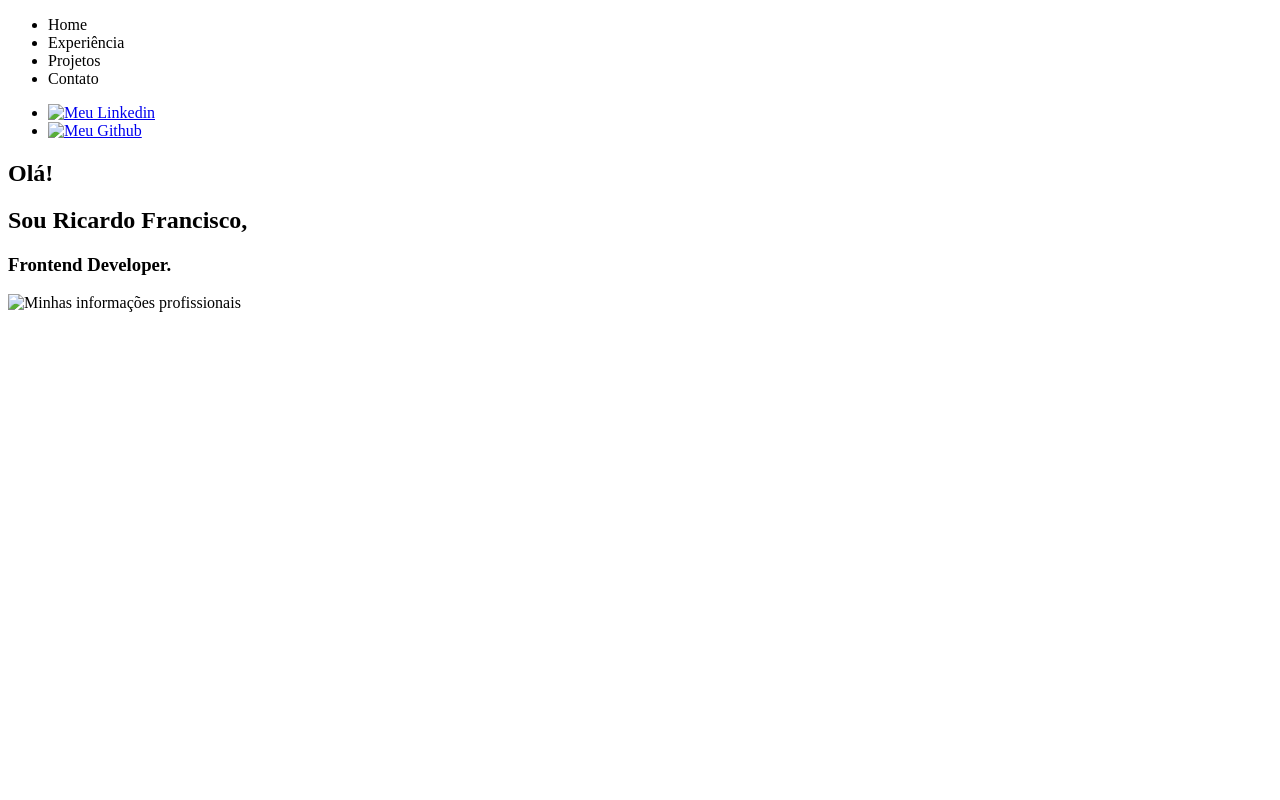
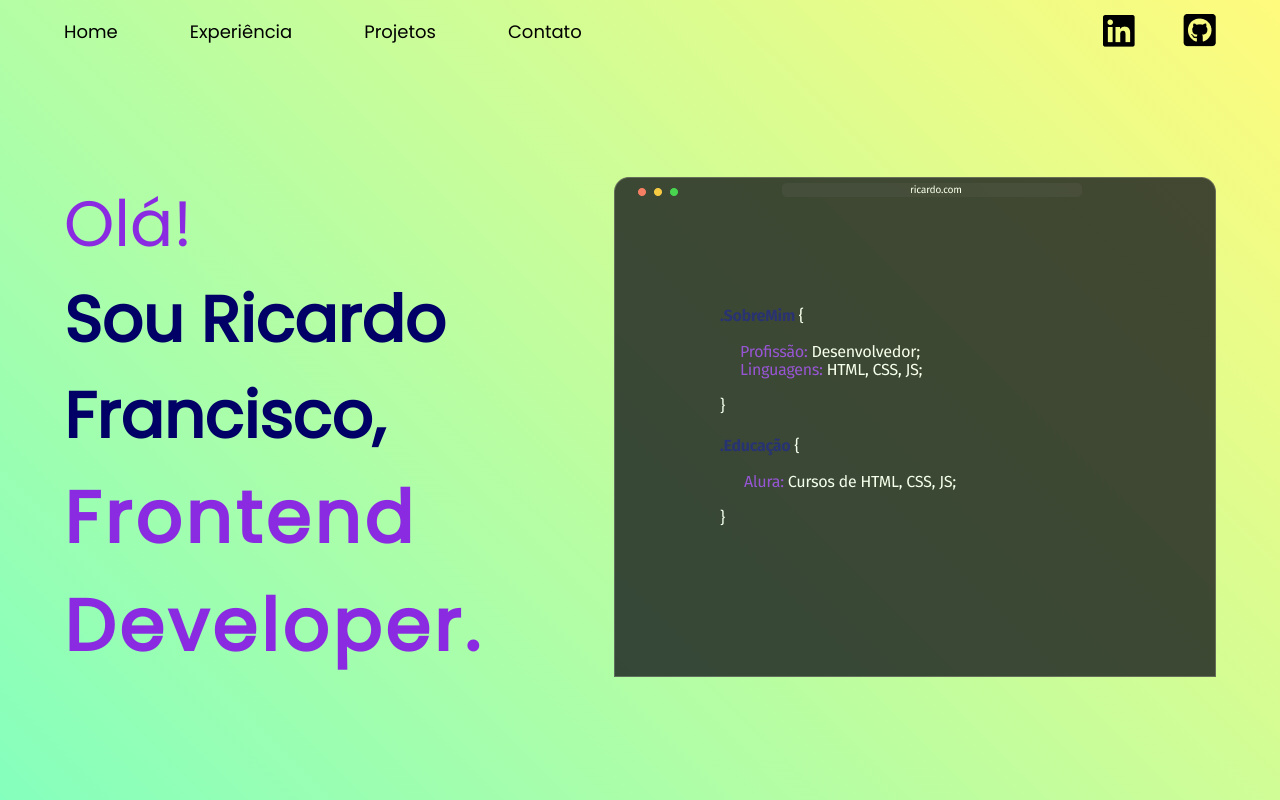
Before and after one commit to RicardooFilho/portfolio-ricardo, a plain HTML site: page index.html in a window 1280 px wide. Drawn offline with Linux system fonts and the light colour scheme; the site is published under a folder, as on GitHub Pages, so addresses that start at the root find nothing.

Commit message:
Alteração de diretórios

```diff
--- a/HTML/index.html
+++ b/index.html
@@ -5,14 +5,13 @@
   <meta http-equiv="X-UA-Compatible" content="IE=edge">
   <meta name="viewport" content="width=device-width, initial-scale=1.0">
   <title>Portfolio do Ricardo</title>
-  <link rel="stylesheet" href="/CSS/reset.css">
-  <link rel="stylesheet" href="/CSS/style.css">
+  <link rel="stylesheet" href="reset.css">
+  <link rel="stylesheet" href="style.css">
   <link rel="preconnect" href="https://fonts.googleapis.com">
 <link rel="preconnect" href="https://fonts.gstatic.com" crossorigin>
 <link href="https://fonts.googleapis.com/css2?family=Poppins&display=swap" rel="stylesheet">
 </head>
 <body>
-  <!-- oi -->
   <header>
     <div class="container">
       <nav class="navbar">
@@ -23,8 +22,8 @@
           <li class="item-lista1">Contato</li>
         </ul>
         <ul class="lista2">
-          <li class="redes-sociais"><a href="https://www.linkedin.com/in/ricardo-francisco-341b73235/"><img src="/IMAGENS/Linkedin.png" alt="Meu Linkedin"></a></li>
-          <li class="redes-sociais"><a href="https://github.com/RicardooFilho"><img src="/IMAGENS/Github.png" alt="Meu Github"></a></li>
+          <li class="redes-sociais"><a href="https://www.linkedin.com/in/ricardo-francisco-341b73235/"><img src="./images/linkedin.png" alt="Meu Linkedin"></a></li>
+          <li class="redes-sociais"><a href="https://github.com/RicardooFilho"><img src="./images/github.png" alt="Meu Github"></a></li>
         </ul>
       </nav>
     </div>
@@ -38,7 +37,7 @@
         <h3>Frontend Developer.</h3>
       </div>
       <div>
-        <img src="/IMAGENS/biografia.png" alt="Minhas informações profissionais">
+        <img src="./images/biografia.png" alt="Minhas informações profissionais">
       </div>
     </section>
   </main>
```
Also changed, not shown: images/biografia.png (renamed from IMAGENS/biografia.png), images/github.png (renamed from IMAGENS/Github.png), images/linkedin.png (renamed from IMAGENS/Linkedin.png), reset.css (renamed from CSS/reset.css), style.css (renamed from CSS/style.css).
